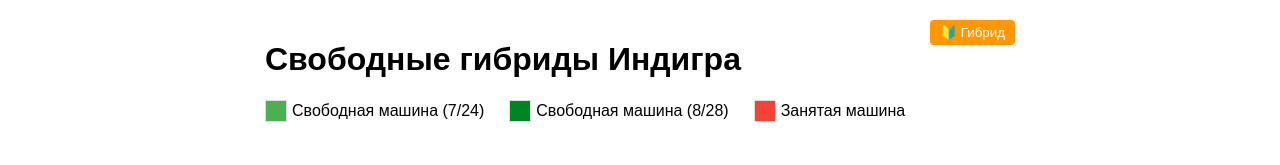
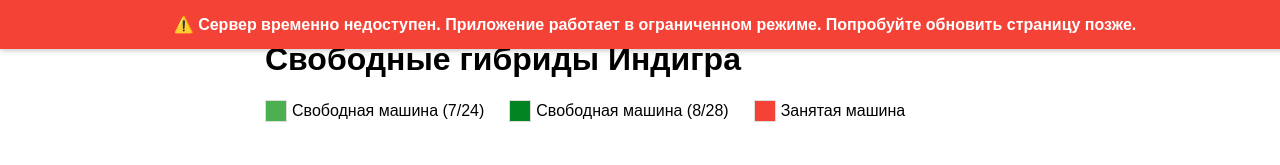
Before and after one commit to kristiandred/Indigra, a plain HTML site: page index.html in a window 1280 px wide. Drawn offline with Linux system fonts and the light colour scheme; no server answers.

Commit message:
Update index.html

```diff
--- a/index.html
+++ b/index.html
@@ -163,12 +163,28 @@
                 justify-content: center;
             }
         }
+         .server-error {
+            position: fixed;
+            top: 0;
+            left: 0;
+            width: 100%;
+            background-color: #f44336;
+            color: white;
+            text-align: center;
+            padding: 15px;
+            z-index: 10000;
+            font-weight: bold;
+            box-shadow: 0 2px 5px rgba(0,0,0,0.2);
+        }
     </style>
     <script src="https://www.gstatic.com/firebasejs/8.10.0/firebase-app.js"></script>
     <script src="https://www.gstatic.com/firebasejs/8.10.0/firebase-auth.js"></script>
     <script src="https://www.gstatic.com/firebasejs/8.10.0/firebase-database.js"></script>
 </head>
 <body>
+     <div class="server-error">
+        ⚠️ Сервер временно недоступен. Приложение работает в ограниченном режиме. Попробуйте обновить страницу позже.
+    </div>
     <h1>Свободные гибриды Индигра</h1>
 
     <button id="hybrid-btn" class="hybrid-btn">🔰 Гибрид</button>
```
